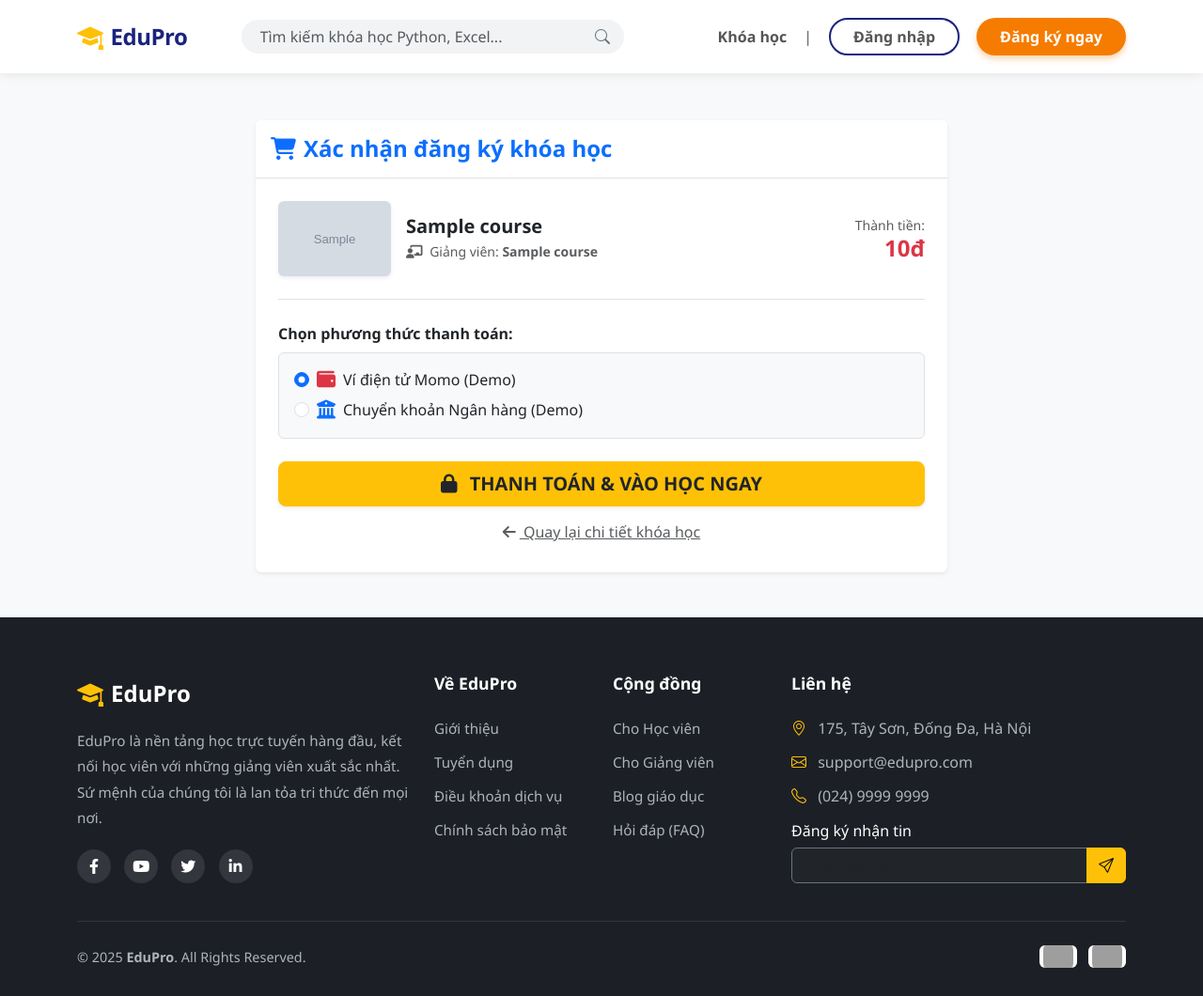
After one commit to DarkDragonF/onlineCourse, a PHP site: template views/enrollment/checkout.php in a window 1280 px wide. The commit adds this page. Shown: the whole page at 94% size. Run offline with PHP 8.4, Linux system fonts and the light colour scheme; the template is opened without the code that fills it: most values are stand-ins (such as "Sample title", 1, 10 or a date in 2020); grey boxes marked "Sample" are stand-in pictures; grey boxes are pictures that could not be loaded.

Commit message:
them giao dien thanh toan

```diff
--- a/views/course/detail.php
+++ b/views/course/detail.php
@@ -106,8 +106,7 @@
                     </h2>
 
                     <div class="d-grid gap-2 mb-3">
-                        <a href="index.php?controller=enrollment&action=register&course_id=<?= $course['id'] ?>" class="btn btn-primary btn-lg fw-bold">
-                            ĐĂNG KÝ HỌC NGAY
+                        <a href="index.php?controller=enrollment&action=checkout&course_id=<?= $course['id'] ?>" class="btn btn-primary btn-lg fw-bold">                            ĐĂNG KÝ HỌC NGAY
                         </a>
                         <button class="btn btn-outline-secondary">Thêm vào giỏ hàng</button>
                     </div>
--- /dev/null
+++ b/views/enrollment/checkout.php
@@ -0,0 +1,97 @@
+<?php
+// views/enrollment/checkout.php
+// Gọi Header (Lưu ý đường dẫn phải chuẩn tính từ file index.php)
+if (file_exists('./views/layouts/header.php')) {
+    include_once './views/layouts/header.php';
+} else {
+    // Fallback nếu cấu trúc thư mục khác
+    echo "<h1>Lỗi: Không tìm thấy Header</h1>";
+}
+?>
+
+<div class="container py-5">
+    <div class="row justify-content-center">
+        <div class="col-md-8">
+            <div class="card shadow-sm border-0">
+                <div class="card-header bg-white py-3 border-bottom">
+                    <h4 class="mb-0 fw-bold text-primary">
+                        <i class="fas fa-shopping-cart me-2"></i>Xác nhận đăng ký khóa học
+                    </h4>
+                </div>
+
+                <div class="card-body p-4">
+
+                    <div class="d-flex align-items-center mb-4 pb-4 border-bottom">
+                        <img src="<?= htmlspecialchars($course['image'] ?? 'assets/img/default.jpg') ?>"
+                             class="rounded me-3 shadow-sm"
+                             style="width: 120px; height: 80px; object-fit: cover;">
+
+                        <div>
+                            <h5 class="fw-bold mb-1"><?= htmlspecialchars($course['title']) ?></h5>
+                            <p class="text-muted mb-0 small">
+                                <i class="fas fa-chalkboard-teacher me-1"></i>
+                                Giảng viên: <strong><?= htmlspecialchars($course['instructor_name']) ?></strong>
+                            </p>
+                        </div>
+
+                        <div class="ms-auto text-end">
+                            <small class="text-muted d-block">Thành tiền:</small>
+                            <h4 class="text-danger fw-bold mb-0">
+                                <?= number_format($course['price'], 0, ',', '.') ?>đ
+                            </h4>
+                        </div>
+                    </div>
+
+                    <form action="index.php?controller=enrollment&action=process" method="POST">
+
+                        <input type="hidden" name="course_id" value="<?= $course['id'] ?>">
+                        <input type="hidden" name="price" value="<?= $course['price'] ?>">
+
+                        <div class="mb-4">
+                            <label class="form-label fw-bold mb-2">Chọn phương thức thanh toán:</label>
+                            <div class="border rounded p-3 bg-light">
+
+                                <div class="form-check mb-2">
+                                    <input class="form-check-input" type="radio" name="payment_method" id="momo" value="momo" checked>
+                                    <label class="form-check-label d-flex align-items-center cursor-pointer" for="momo">
+                                        <i class="fas fa-wallet text-danger me-2 fs-5"></i>
+                                        <span>Ví điện tử Momo (Demo)</span>
+                                    </label>
+                                </div>
+
+                                <div class="form-check">
+                                    <input class="form-check-input" type="radio" name="payment_method" id="bank" value="bank">
+                                    <label class="form-check-label d-flex align-items-center cursor-pointer" for="bank">
+                                        <i class="fas fa-university text-primary me-2 fs-5"></i>
+                                        <span>Chuyển khoản Ngân hàng (Demo)</span>
+                                    </label>
+                                </div>
+
+                            </div>
+                        </div>
+
+
+
+                        <div class="d-grid mt-4">
+                            <button type="submit" class="btn btn-warning btn-lg fw-bold text-dark shadow-sm">
+                                <i class="fas fa-lock me-2"></i> THANH TOÁN & VÀO HỌC NGAY
+                            </button>
+                            <a href="index.php?controller=course&action=detail&id=<?= $course['id'] ?>" class="btn btn-link text-muted mt-2">
+                                <i class="fas fa-arrow-left me-1"></i> Quay lại chi tiết khóa học
+                            </a>
+                        </div>
+
+                    </form>
+
+                </div>
+            </div>
+        </div>
+    </div>
+</div>
+
+<?php
+// Gọi Footer
+if (file_exists('./views/layouts/footer.php')) {
+    include_once './views/layouts/footer.php';
+}
+?>
```
Also changed, not shown: controller/EnrollmentController.php (added, +60 -0 lines), models/Enrollment.php (added, +44 -0 lines).
